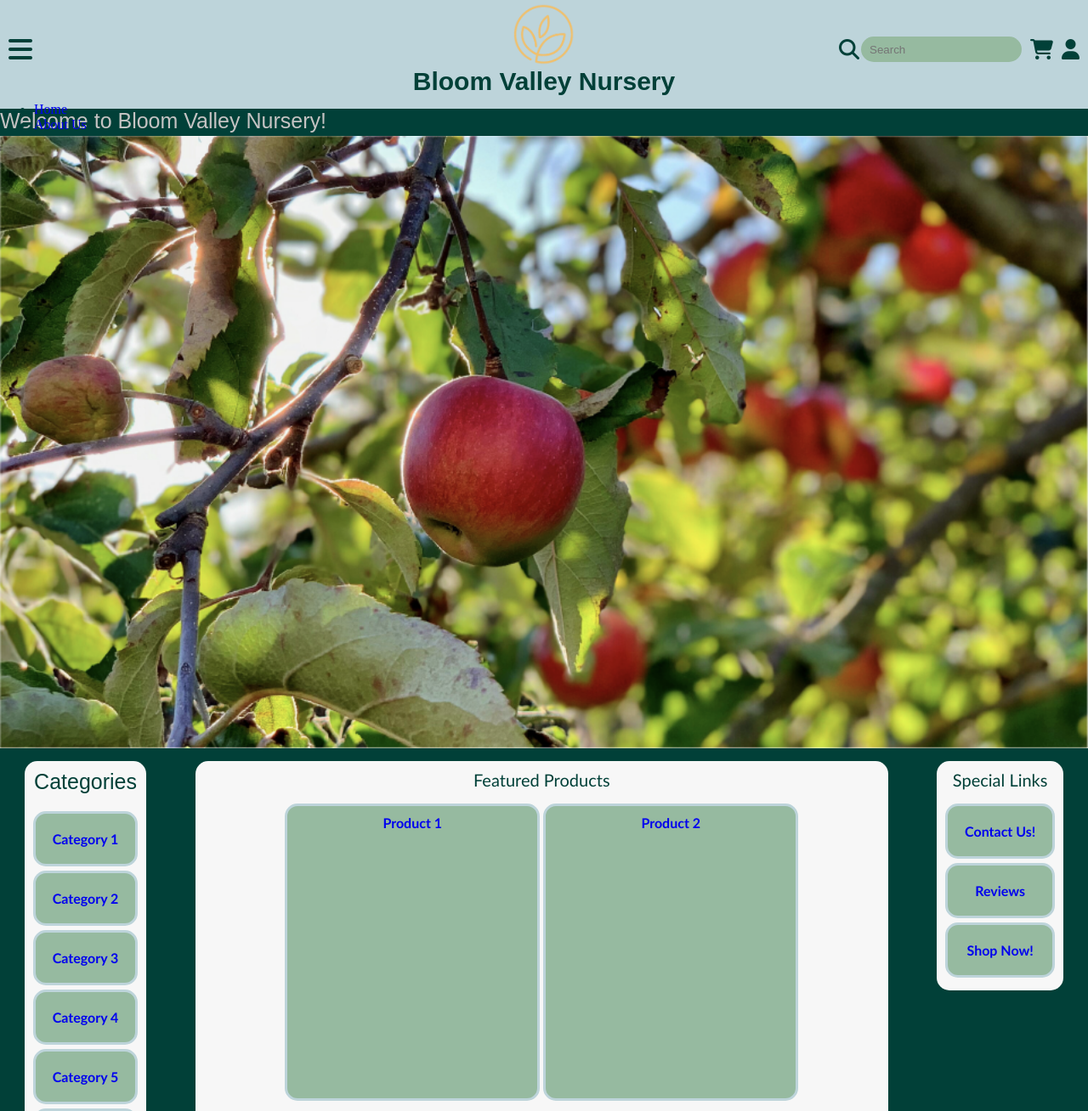
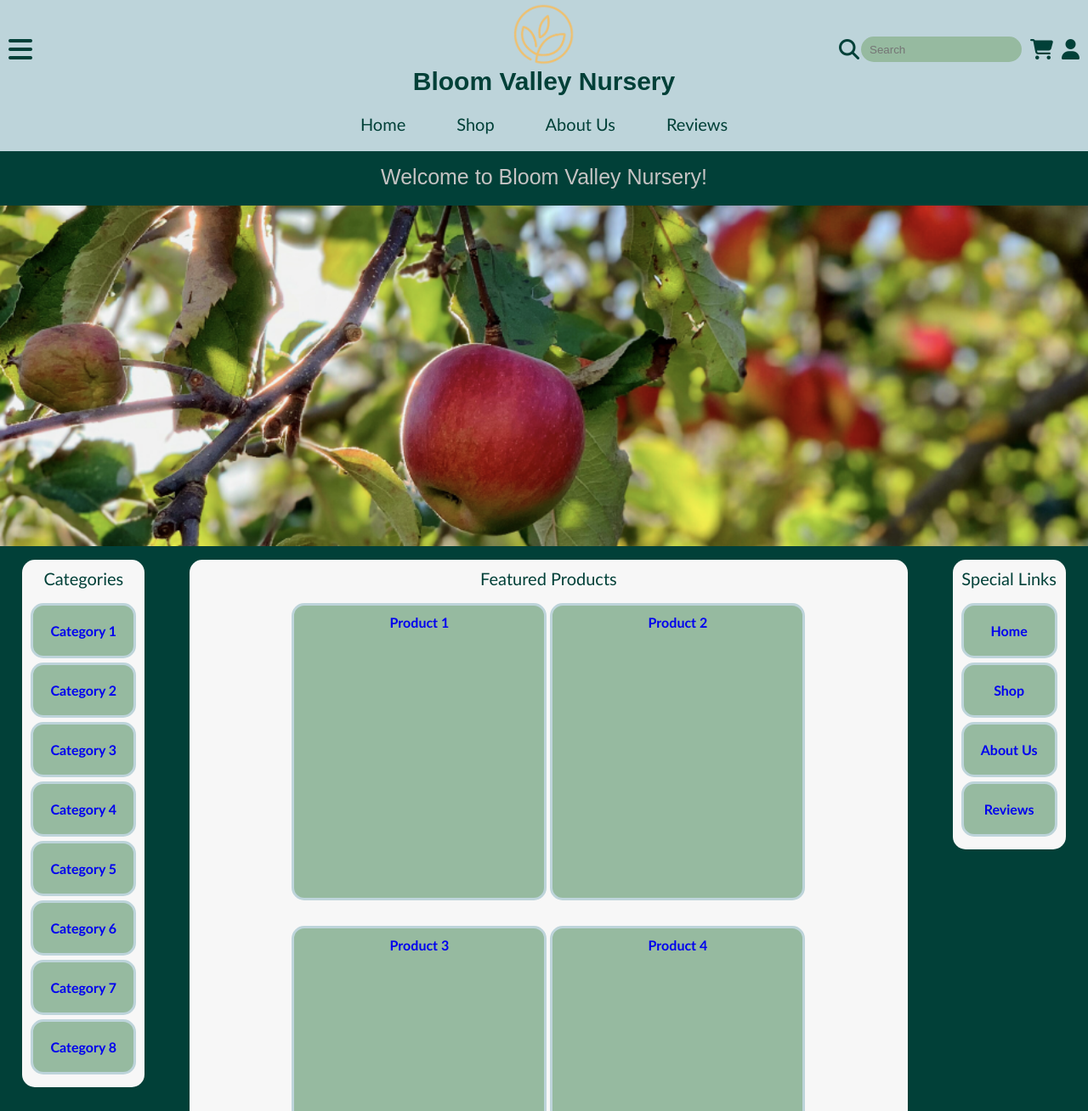
Before and after one commit to bgjschool2020/BloomValleyNurseryWebsite, a website built with Vite: page index.html in a window 1280 px wide. Shown: the part 12-1320 px from the top of the page at 85% size. Built offline with nearby package versions, Linux system fonts and the light colour scheme.

Commit message:
home page complete

```diff
--- a/app/scss/components/_index.scss
+++ b/app/scss/components/_index.scss
@@ -1,4 +1,3 @@
 @forward 'homeContent';
-@forward 'card';
 @forward 'footer';
 @forward 'header'
--- a/app/scss/components/card.scss
+++ /dev/null
@@ -1,5 +0,0 @@
-@use '../util' as *;
-
-.card {
-  padding: rem(20)
-}
--- a/app/scss/components/header.scss
+++ b/app/scss/components/header.scss
@@ -1,4 +1,4 @@
-@use '../util' as *;
+@use "../util" as *;
 
 .header {
     background-color: var(--sky-bloom);
@@ -9,19 +9,6 @@
     display: flex;
     justify-content: space-between;
     align-items: center;
-
-  // for screens larger than medium
-  @include breakpoint(medium) {
-    display: flex;
-    justify-content: space-between;
-    align-items: center;
-  }
-
-  // for mobile screens
-  @include breakpoint-down(small) {
-    padding: rem(10) 0;
-  }
-
 
 
     // header__left
@@ -65,20 +52,13 @@
         background-color: var(--meadow-mist);
     }
 
-  // Hide the search bar and profile icon on mobile
-  @include breakpoint-down(small) {
-
-    input[type="text"],
-    .header__account {
-      display: none;
-    }
-  }
 
     &__upper {
         display: flex;
         justify-content: space-between;
         align-items: center;
-    width:100%;
+        width: 100%;
+        margin-bottom: rem(50);
     }
 
     // containers for layouts
@@ -105,9 +85,47 @@
     }
 
     &__lower {
-    display: block;
         position: absolute;
-    top: calc(100% - rem(24));
-    width: 100%;
+        padding: rem(20);
+        left: 0;
+        right: 0; /* makes the nav full-width */
+        bottom: 0; /* positions the nav at the bottom of the header */
+        display: flex;
+        justify-content: space-around;
+        align-items: center;
+
+        ul {
+            list-style: none;
+            margin: 0;
+            padding: 0;
+            display: flex;
+        }
+
+        li {
+            padding: 0 rem(30);
+        }
+
+        a {
+            color: var(--canopy-green);
+            text-decoration: none;
         }
     }
+
+    // for screens larger than medium
+    @include breakpoint(medium) {
+        display: flex;
+        justify-content: space-between;
+        align-items: center;
+    }
+
+    // Hide the search bar and profile icon on mobile
+    @include breakpoint-down(small) {
+        padding: rem(10) 0;
+
+        input[type="text"],
+        &__lower,
+        &__account {
+            display: none;
+        }
+    }
+}
--- a/app/scss/components/homeContent.scss
+++ b/app/scss/components/homeContent.scss
@@ -1,4 +1,4 @@
-@use '../util' as *;
+@use "../util" as *;
 
 .homeContent {
     display: flex;
@@ -17,15 +17,25 @@
         flex-direction: column;
     }
 
+    &__center {
+        display: flex;
+        flex-direction: column;
+        align-items: center;
+        max-width: 66%;
+        margin: 0;
+    }
+
     &__products,
     &__reviews {
         display: flex;
         flex-wrap: wrap;
-        width: 66%
+        padding: auto;
+        width: 100%;
+        margin: 0 auto;
     }
 
     &__stuffBox {
-        margin: rem(15);
+        margin: rem(16) auto;
         color: var(--canopy-green);
         background-color: var(--cloudy-grey);
         padding: rem(10);
@@ -37,20 +47,30 @@
 
     // for mobile screens
     @include breakpoint-down(small) {
-
         display: flex;
         flex-direction: column-reverse;
         justify-content: center;
 
+
+
+        &__center {
+            width: 100%;
+            max-width: 100%;
+        }
 
         &__categories,
         &__products,
         &__reviews,
         &__links {
             display: flex;
+            margin: 0 auto;
+            width: 100%;
             justify-content: center;
-            margin:0 auto;
-            width: 100%;
+        }
+
+        &__stuffBox {
+            margin: rem(24) auto;
+            width:95%;
         }
     }
 }
@@ -80,6 +100,10 @@
     height: rem(350);
 }
 
+.review {
+    height: rem(75);
+}
+
 .category:hover,
 .product:hover,
 .review:hover,
@@ -87,7 +111,7 @@
     background-color: var(--sky-bloom);
     color: var(--canopy-green);
     border-color: var(--sunlit-petal);
-    box-shadow: 0px 5px 10px rgba(0,0,0,0.2);
+    box-shadow: 0px 5px 10px rgba(0, 0, 0, 0.2);
     transform: scale(1.01);
-    transition: all 0.3s ease-out;
-  }
+    transition: all 0.5s ease-out;
+}
--- a/header.html
+++ b/header.html
@@ -32,10 +32,12 @@
             </div>
         </div>
     </div>
-    <nav class="header__lower">
+    <nav class="header__lower bodyLarge" role="navigation">
         <ul>
-            <li><a href="#">Home</a></li>
-            <li><a href="#">About Us</a></li>
+            <li><a href="/index.html">Home</a></li>
+            <li><a href="/shop">Shop</a></li>
+            <li><a href="/aboutus">About Us</a></li>
+            <li><a href="/reviews">Reviews</a></li>
         </ul>
     </nav>
 </header>
--- a/index.html
+++ b/index.html
@@ -21,11 +21,17 @@
 
     <main>
          <h1 class="title" id="welcome">Welcome to Bloom Valley Nursery!</h1>
-        <img src="images/src/Client1_AppleTree.png" style="width: 100%; height: auto; margin: 0 auto; display: block;" alt="Close up of an apple in an apple tree">
+         <style type="text/css">
+             #welcome {
+                 text-align: center;
+                 padding: 16px;
+             }
+         </style>
+        <img src="images/src/Client1_AppleTree-Cropped.png" style="width: 100%; height: auto; margin: 0 auto; display: block;" alt="Close up of an apple in an apple tree">
         <div class="homeContent">
-            <div class="homeContent__categories">
+            <section class="homeContent__categories">
                 <div class="homeContent__stuffBox">
-                    <h2 class="title">Categories</h2>
+                    <h2 class="bodyLarge">Categories</h2>
                     <a href="#category1" class="category bodyStrong">Category 1</a>
                     <a href="#category2" class="category bodyStrong">Category 2</a>
                     <a href="#category3" class="category bodyStrong">Category 3</a>
@@ -35,8 +41,9 @@
                     <a href="#category7" class="category bodyStrong">Category 7</a>
                     <a href="#category8" class="category bodyStrong">Category 8</a>
                 </div>
-            </div>
-            <div class="homeContent__products">
+            </section>
+            <section class="homeContent__center">
+                <section class="homeContent__products">
                     <div class="homeContent__stuffBox">
                         <h2 class="bodyLarge" style="width:100%">Featured Products</h2>
                         <a href="#product1" class="product bodyStrong">Product 1</a>
@@ -46,15 +53,26 @@
                         <a href="#product5" class="product bodyStrong">Product 5</a>
                         <a href="#product6" class="product bodyStrong">Product 6</a>
                     </div>
+                </section>
+                <section class="homeContent__reviews">
+                    <div class="homeContent__stuffBox">
+                        <h2 class="bodyLarge" style="width:100%">Reviews</h2>
+                        <a href="#review1" class="review bodyStrong">Review 1</a>
+                        <a href="#review2" class="review bodyStrong">Review 2</a>
+                        <a href="#review3" class="review bodyStrong">Review 3</a>
+                        <a href="#review4" class="review bodyStrong">Review 4</a>
                     </div>
-            <div class="homeContent__links">
+                </section>
+            </section>
+            <section class="homeContent__links">
                 <div class="homeContent__stuffBox">
                     <h2 class="bodyLarge">Special Links</h2>
-                    <a href="#link1" class="link bodyStrong">Contact Us!</a>
-                    <a href="#link2" class="link bodyStrong">Reviews</a>
-                    <a href="#link3" class="link bodyStrong">Shop Now!</a>
+                    <a href="/index.html" class="link bodyStrong">Home</a>
+                    <a href="/shop.html" class="link bodyStrong">Shop</a>
+                    <a href="/aboutus.html" class="link bodyStrong">About Us</a>
+                    <a href="/reviews.html" class="link bodyStrong">Reviews</a>
                 </div>
-            </div>
+            </section>
         </div>
     </main>
 
```
Also changed, not shown: dist/style.css, images/src/Client1_AppleTree-Cropped.png (added), 1 other file. Lines whose indentation alone changed are shown as unchanged.
